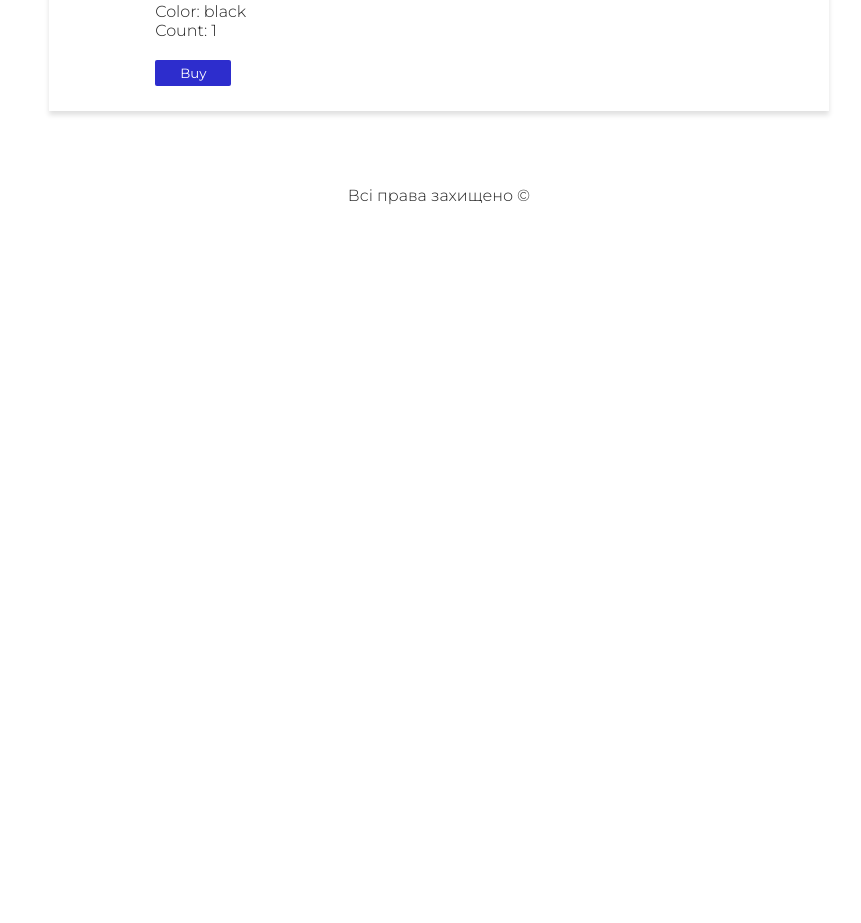
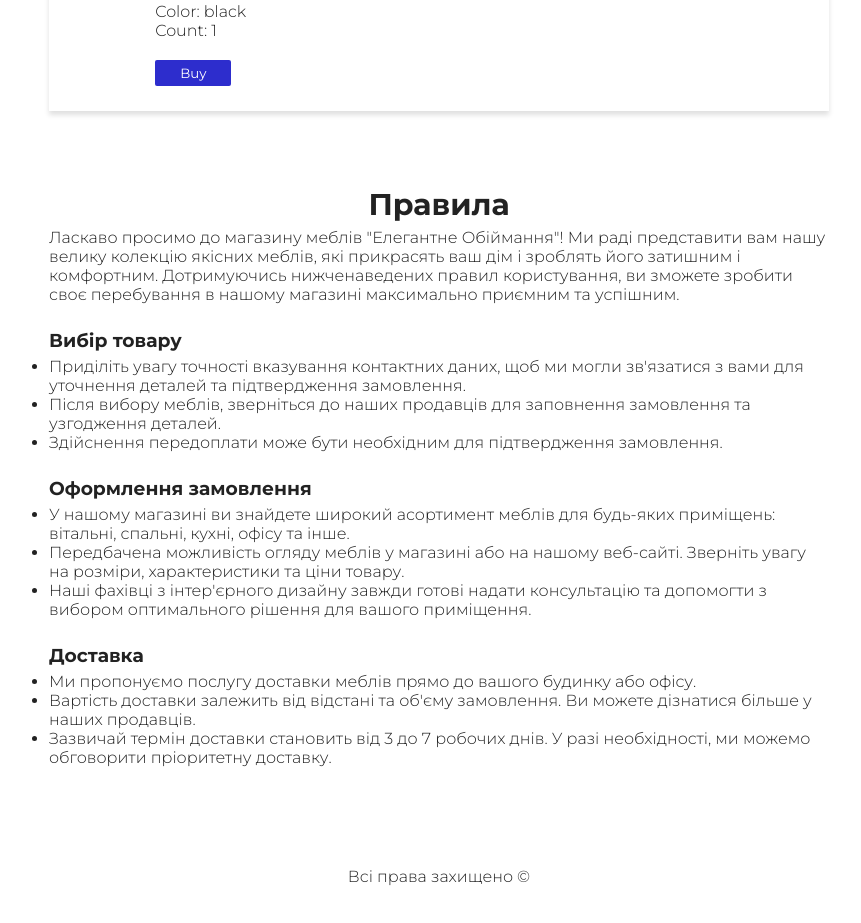
Before and after one commit to viktor-kindrat/shop, a React (Create React App) app: page / in a window 1280 px wide. Shown: the part 5823-6746 px from the top of the page, without its empty margins (201-1062 px from the left). Before the commit the page ends 6078 px from the top, so only its background shows below. Built offline with nearby package versions, Linux system fonts and the light colour scheme.

Commit message:
Rules page setup

```diff
--- a/src/App.js
+++ b/src/App.js
@@ -1,12 +1,14 @@
 import Header from "./components/Header";
 import Footer from "./components/Footer";
 import GoodsContainer from "./components/GoodsContainer/GoodsContainer";
+import Rules from "./components/Rules/Rules";
 
 function App() {
   return (
     <div className="wrap">
       <Header/>
       <GoodsContainer/>
+      <Rules/>
       <Footer/>
     </div>
   );
--- /dev/null
+++ b/src/components/Rules/Rules.jsx
@@ -0,0 +1,40 @@
+import "./Style/Rules.css"
+
+function Rules() {
+    return (
+        <section className="Rules">
+            <div className="Rules__section">
+                <h2 className="Rules__headline">Правила</h2>
+                <p className="Rules__info">
+                    Ласкаво просимо до магазину меблів "Елегантне Обіймання"! Ми раді представити вам нашу велику колекцію якісних меблів, які прикрасять ваш дім і зроблять його затишним і комфортним. Дотримуючись нижченаведених правил користування, ви зможете зробити своє перебування в нашому магазині максимально приємним та успішним.
+                </p>
+            </div>
+            <div className="Rules__section">
+                <h3 className="Rules__headline_3">Вибір товару</h3>
+                <ul className="Rules__list">
+                    <li>Приділіть увагу точності вказування контактних даних, щоб ми могли зв'язатися з вами для уточнення деталей та підтвердження замовлення.</li>
+                    <li>Після вибору меблів, зверніться до наших продавців для заповнення замовлення та узгодження деталей.</li>
+                    <li>Здійснення передоплати може бути необхідним для підтвердження замовлення.</li>
+                </ul>
+            </div>
+            <div className="Rules__section">
+                <h3 className="Rules__headline_3">Оформлення замовлення</h3>
+                <ul className="Rules__list">
+                    <li>У нашому магазині ви знайдете широкий асортимент меблів для будь-яких приміщень: вітальні, спальні, кухні, офісу та інше.</li>
+                    <li>Передбачена можливість огляду меблів у магазині або на нашому веб-сайті. Зверніть увагу на розміри, характеристики та ціни товару.</li>
+                    <li>Наші фахівці з інтер'єрного дизайну завжди готові надати консультацію та допомогти з вибором оптимального рішення для вашого приміщення.</li>
+                </ul>
+            </div>
+            <div className="Rules__section">
+                <h3 className="Rules__headline_3">Доставка</h3>
+                <ul className="Rules__list">
+                    <li>Ми пропонуємо послугу доставки меблів прямо до вашого будинку або офісу.</li>
+                    <li>Вартість доставки залежить від відстані та об'єму замовлення. Ви можете дізнатися більше у наших продавців.</li>
+                    <li>Зазвичай термін доставки становить від 3 до 7 робочих днів. У разі необхідності, ми можемо обговорити пріоритетну доставку.</li>
+                </ul>
+            </div>
+        </section>
+    )
+}
+
+export default Rules
--- /dev/null
+++ b/src/components/Rules/Style/Rules.css
@@ -0,0 +1,28 @@
+.Rules {
+    padding: 50px 150px;
+    display: flex;
+    flex-direction: column;
+    gap: 25px;
+    align-items: center;
+    justify-content: center;
+}
+
+.Rules__headline {
+    text-align: center;
+    align-self: center;
+    font-size: 30px;
+}
+
+.Rules__section {
+    display: flex;
+    gap: 5px;
+    flex-direction: column;
+    align-items: flex-start;
+    justify-content: center;
+}
+
+@media screen and (max-width: 800px) {
+    .Rules {
+        padding: 25px;
+    }
+}
```
